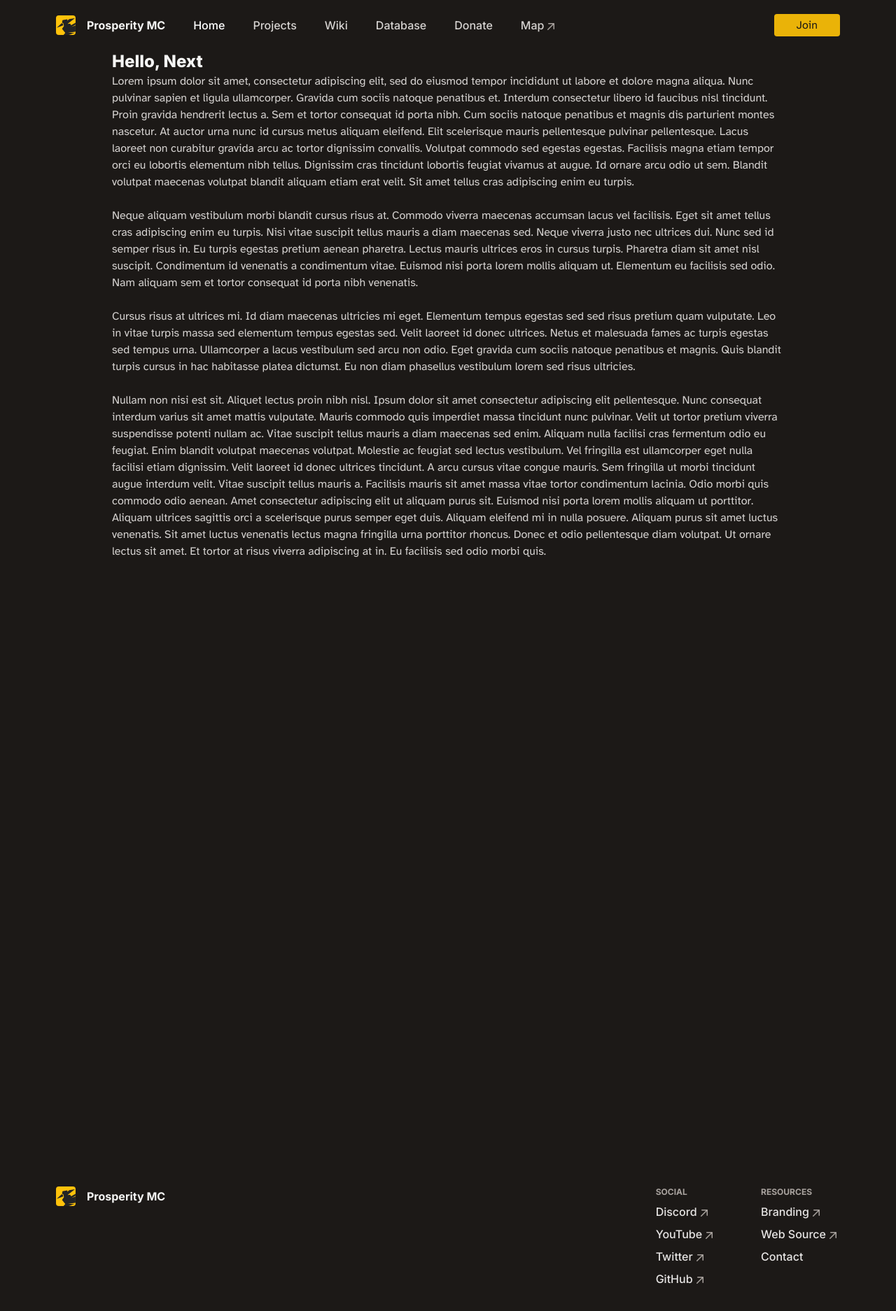
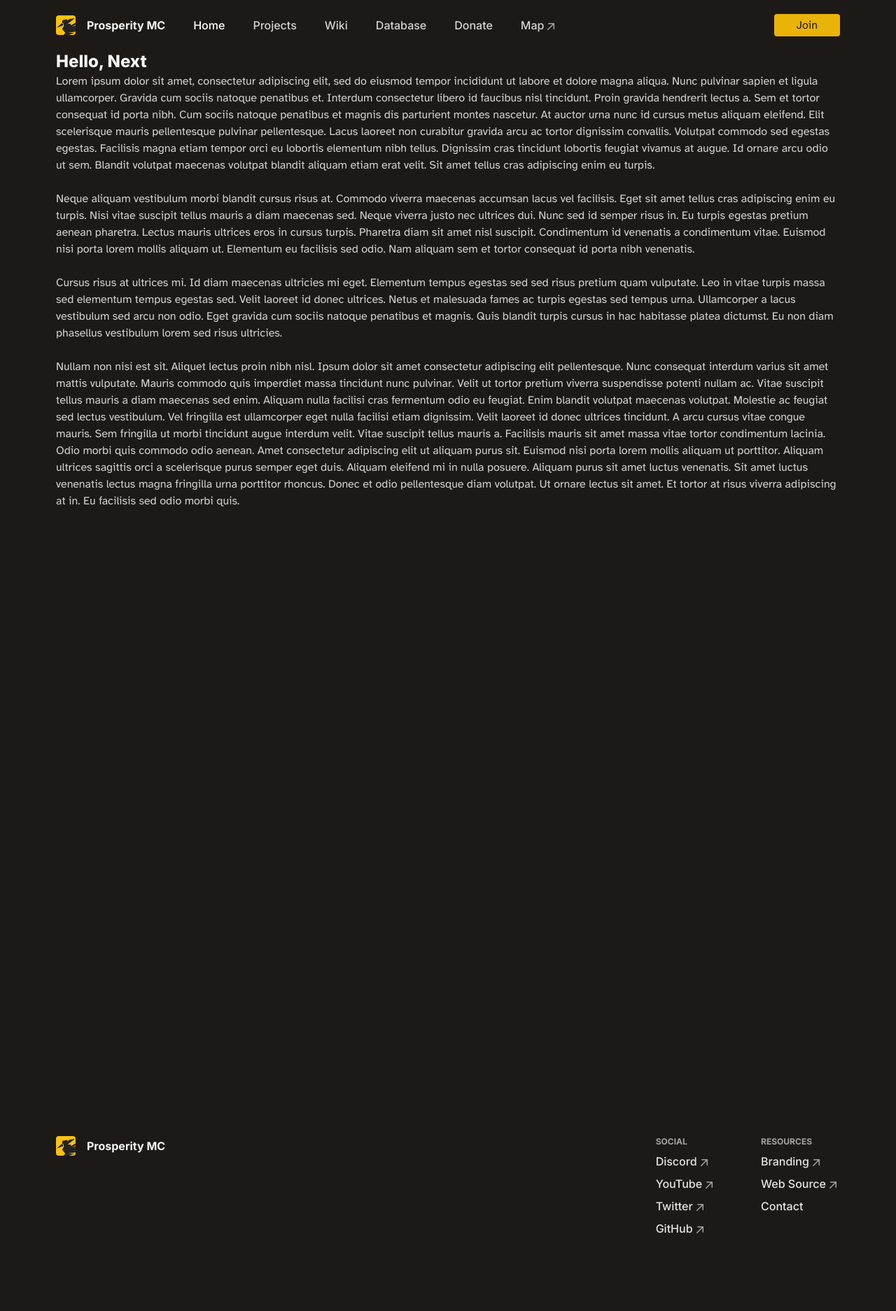
Before and after one commit to ProsperityMC/Prosperity-Website, a Next.js app: page / in a window 1280 px wide. Shown: the top 1874 px of the page at 70% size. Built offline with nearby package versions, Linux system fonts and the light colour scheme.

Commit message:
improve: Fix some styling

```diff
--- a/components/Footer.tsx
+++ b/components/Footer.tsx
@@ -25,7 +25,7 @@ export default function Footer() {
 	];
 
 	return (
-		<div className="w-full select-none flex justify-between container mx-auto px-20 py-24">
+		<div className="w-full select-none flex justify-between mx-auto px-20 py-24">
 			<div className="flex flex-col">
 				<A href={"/"} className="items-center inline-flex overflow-hidden font-bold font-header">
 					<Image className="inline-block w-7 h-7 mr-4 rounded" src={logo} alt="" />
--- a/components/Menu.tsx
+++ b/components/Menu.tsx
@@ -27,7 +27,7 @@ export default function Menu() {
 	return (
 		<div className="sticky top-0">
 			<div
-				className={`flex justify-between duration-200 items-center container mx-auto px-20 border-stone-700 select-none ${
+				className={`flex justify-between duration-200 items-center mx-auto px-20 border-stone-700 select-none ${
 					hasScrolled ? "bg-stone-950/75 backdrop-blur-md py-3 border-b" : "py-5"
 				}`}>
 				<span className="flex gap-10 items-center">
--- a/components/WikiMenu.tsx
+++ b/components/WikiMenu.tsx
@@ -1,10 +1,10 @@
-import A from "./A";
+import A from "@components/A";
 
 export default function WikiMenu(props: { slugs: { params: { slug: string } }[] }) {
 	return (
 		<div className="flex flex-col">
 			{props.slugs.map((slug) => (
-				<A key={slug.params.slug} href={slug.params.slug} activeClassName="text-white">
+				<A key={slug.params.slug} href={slug.params.slug} className="font-header font-medium" activeClassName="text-white">
 					{slug.params.slug}
 				</A>
 			))}
--- a/pages/index.tsx
+++ b/pages/index.tsx
@@ -1,7 +1,7 @@
 export default function Home() {
 	return (
 		<>
-			<div className="container mx-auto px-20">
+			<div className="mx-auto">
 				<header className="text-2xl font-extrabold">Hello, Next</header>
 				<p className="mb-[100vh]">
 					Lorem ipsum dolor sit amet, consectetur adipiscing elit, sed do eiusmod tempor incididunt
```
